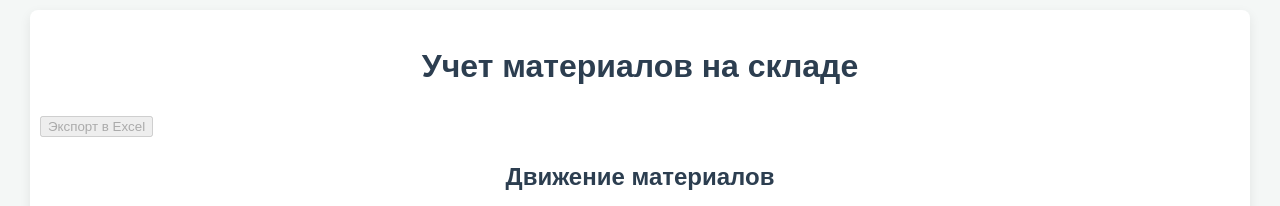
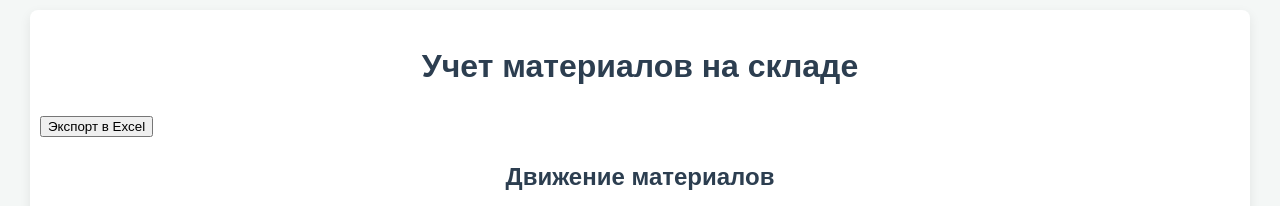
Before and after one commit to Madiyan1960/TerminalAshat, a plain HTML site: page index.html in a window 1280 px wide. Shown: the top 206 px of the page. Drawn offline with Linux system fonts and the light colour scheme; no server answers.

Commit message:
Update index.html

```diff
--- a/index.html
+++ b/index.html
@@ -10,7 +10,7 @@
     <div class="container">
         <h1>Учет материалов на складе</h1>
 <div class="controls">
-    <button id="exportExcelButton" disabled>Экспорт в Excel</button>
+    <button id="exportExcelButton" >Экспорт в Excel</button>
 </div>
         <div class="controls">
             </div>
```
